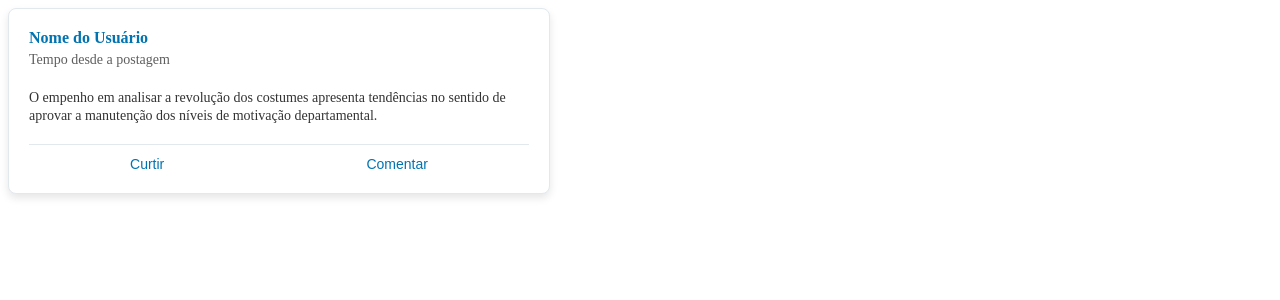
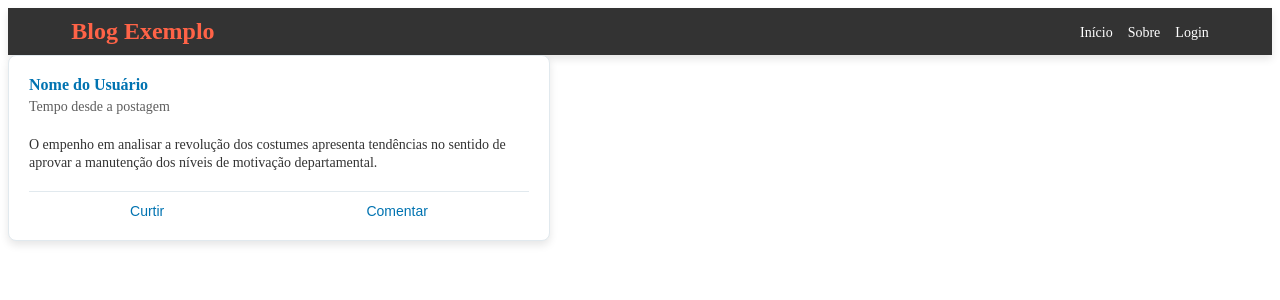
Before and after one commit to Itor-Carlos/frontend-blog, a React (Vite) app: page / in a window 1280 px wide. Shown: the top 300 px of the page. Built offline with nearby package versions, Linux system fonts and the light colour scheme; the HTML template or start-up script is replaced by a standard one.

Commit message:
add componente Header

```diff
--- a/src/App.tsx
+++ b/src/App.tsx
@@ -1,8 +1,10 @@
+import { Header } from "./app/components/Header"
 import { Post } from "./app/components/Post"
 
 function App() {
   return (
     <>
+      <Header/>
       <Post/>
     </>
   )
--- /dev/null
+++ b/src/app/components/Header/index.tsx
@@ -0,0 +1,16 @@
+import { HeaderContainer } from "./styles"
+
+export function Header(){
+    return (
+        <HeaderContainer>
+            <div className="header-div">
+                <div className="logo">Blog Exemplo</div>
+                <nav>
+                    <a href="#">Início</a>
+                    <a href="#">Sobre</a>
+                    <a href="#">Login</a>
+                </nav>
+            </div>
+        </HeaderContainer>
+    )
+}
--- /dev/null
+++ b/src/app/components/Header/styles.ts
@@ -0,0 +1,38 @@
+import styled from "styled-components";
+
+export const HeaderContainer = styled.div`
+
+
+    width: 100%;
+    background-color: #333;
+    padding: 10px 0;
+    box-shadow: 0 4px 8px rgba(0, 0, 0, 0.1);
+    display: flex;
+    justify-content: center;
+
+    .header-div{
+        width: 90%;
+        max-width: 1200px;
+        display: flex;
+        align-items: center;
+        justify-content: space-between;
+    }
+
+    .logo{
+        font-size: 24px;
+        color: #ff6347;
+        font-weight: bold;
+    }
+
+    nav a {
+        color: #fff;
+        margin-left: 15px;
+        text-decoration: none;
+        font-size: 14px;
+    }
+
+    nav a:hover {
+        text-decoration: underline;
+    }
+
+`
```
